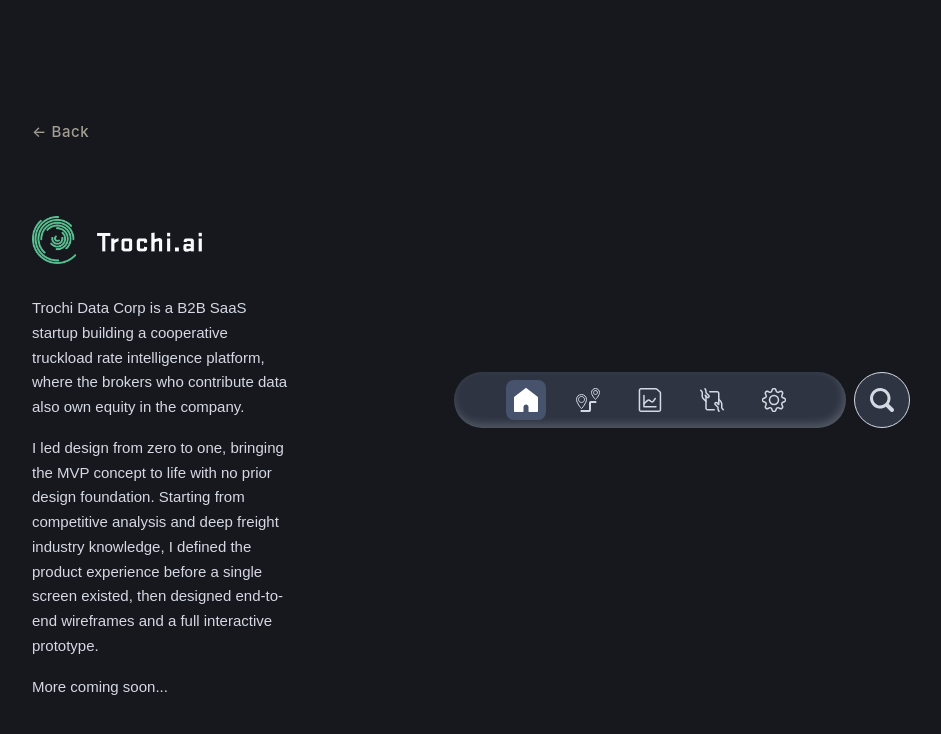
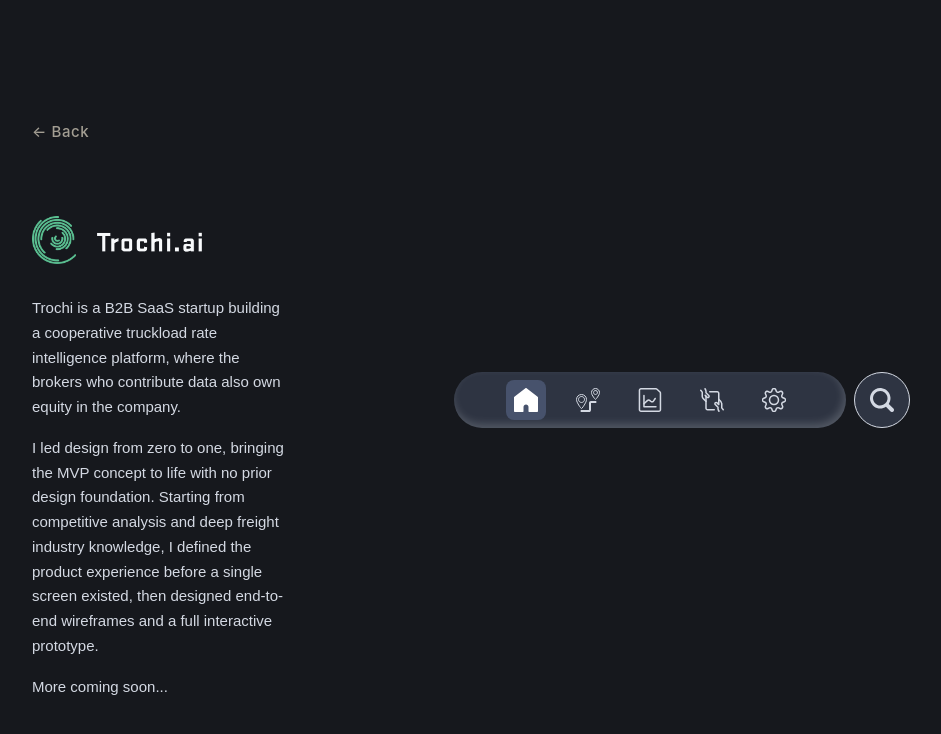
Before and after one commit to adomador/portfoliosite, a Next.js app: page /work/trochi in a window 1280 px wide. Shown: the top 734 px of the page, without its empty margins (88-1029 px from the left). Built offline with nearby package versions, Linux system fonts and the light colour scheme; a web font is replaced by a local one.

Commit message:
Update page.tsx

```diff
--- a/app/work/trochi/page.tsx
+++ b/app/work/trochi/page.tsx
@@ -21,7 +21,7 @@ export default function TrochiCaseStudyPage() {
         />
         <div className={styles.copy}>
           <p>
-            Trochi Data Corp is a B2B SaaS startup building a cooperative truckload rate intelligence platform, where the brokers who contribute data also own equity in the company.
+            Trochi is a B2B SaaS startup building a cooperative truckload rate intelligence platform, where the brokers who contribute data also own equity in the company.
           </p>
           <p>
             I led design from zero to one, bringing the MVP concept to life with no prior design foundation. Starting from competitive analysis and deep freight industry knowledge, I defined the product experience before a single screen existed, then designed end-to-end wireframes and a full interactive prototype.
```
